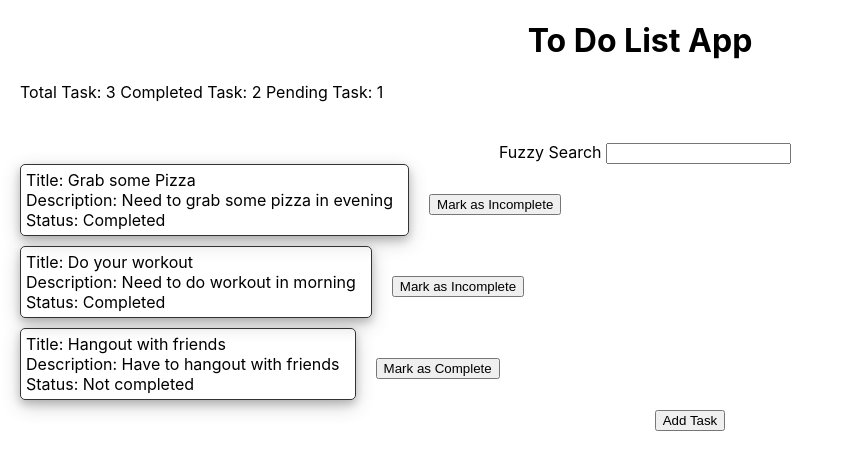
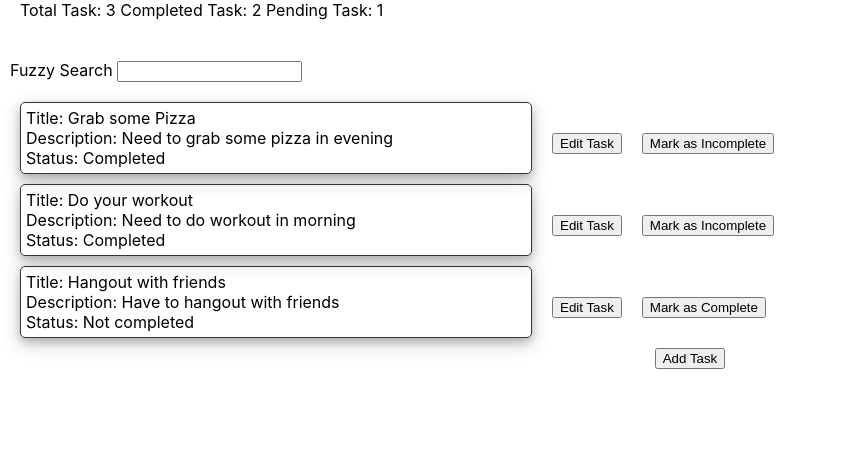
Before and after one commit to yatendradubey/todoApp, a React (Create React App) app: page / in a window 1280 px wide. Shown: the top 470 px of the page, without its empty margins (0-843 px from the left). Built offline with nearby package versions, Linux system fonts and the light colour scheme.

Commit message:
added react router

```diff
--- a/package.json
+++ b/package.json
@@ -37,6 +37,7 @@
   },
   "devDependencies": {
     "gh-pages": "^6.1.1",
+    "react-router-dom": "^6.21.3",
     "sass": "^1.70.0"
   }
 }
--- /dev/null
+++ b/src/components/ToDoList/EditTask/EditTask.js
@@ -0,0 +1,12 @@
+import React from "react";
+
+const EditTask = (props) => {
+
+  return (
+    <div>
+        <h1>Edit Task</h1>
+    </div>
+  );
+};
+
+export default EditTask;
--- a/src/components/ToDoList/ToDoList.css
+++ b/src/components/ToDoList/ToDoList.css
@@ -12,7 +12,7 @@
     border: 1px solid #333333;
     padding: 5px;
     border-radius: 5px;
-    width: fit-content;
+    width: 500px;
     box-shadow: 0 4px 8px 0 rgba(0, 0, 0, 0.2), 0 6px 20px 0 rgba(0, 0, 0, 0.19);
 }
 
@@ -55,4 +55,5 @@
 .fuzzySearchContainer {
     margin-top: 20px;
     margin-left: 10px;
+    margin-bottom: 20px;
 }
--- a/src/components/ToDoList/ToDoList.js
+++ b/src/components/ToDoList/ToDoList.js
@@ -1,16 +1,29 @@
 import React, { useState } from "react";
 import "./ToDoList.css";
 import AddTask from "./AddTask/AddTask";
+import { useNavigate } from "react-router-dom";
 
 const ToDoList = (props) => {
+  const navigate = useNavigate();
   const [tasks, setTasks] = useState(props.sampleData);
   const [visible, setVisible] = useState(false);
   let count = 0;
 
   const addNewtask = (newTask) => {
-    const newTasks = [...tasks, { title: newTask.title, description: newTask.description, completed: newTask.completed }];
+    const newTasks = [
+      ...tasks,
+      {
+        title: newTask.title,
+        description: newTask.description,
+        completed: newTask.completed,
+      },
+    ];
     setTasks(newTasks);
   };
+
+  function handleClick(i) {
+    navigate(`/editTask/${i}`);
+  }
 
   const markAsCompleteOrIncomplete = (index) => {
     let updatedTasks = [...tasks];
@@ -58,6 +71,12 @@ const ToDoList = (props) => {
                   Status: {task.completed ? "Completed" : "Not completed"}
                 </p>
               </div>
+              <button
+                className="markCompleteButton"
+                onClick={() => handleClick(i)}
+              >
+                Edit Task
+              </button>
               {!task.completed && (
                 <button
                   className="markCompleteButton"
--- a/src/index.js
+++ b/src/index.js
@@ -1,14 +1,21 @@
-import React from 'react';
-import ReactDOM from 'react-dom/client';
-import './index.css';
-import App from './App';
-import reportWebVitals from './reportWebVitals';
+import React from "react";
+import ReactDOM from "react-dom/client";
+import "./index.css";
+import App from "./App";
+import reportWebVitals from "./reportWebVitals";
+import { BrowserRouter, Route, Routes } from "react-router-dom";
+import Home from "./components/Home/Home";
+import EditTask from "./components/ToDoList/EditTask/EditTask";
 
-const root = ReactDOM.createRoot(document.getElementById('root'));
+const root = ReactDOM.createRoot(document.getElementById("root"));
 root.render(
-  <React.StrictMode>
-    <App />
-  </React.StrictMode>
+  <BrowserRouter>
+    <Routes>
+      <Route path="/" element={<App />} />
+      <Route index element={<Home />} />
+      <Route path="editTask/:id" element={<EditTask />} />
+    </Routes>
+  </BrowserRouter>
 );
 
 // If you want to start measuring performance in your app, pass a function
```
Also changed, not shown: 1 other file (tests, documents, lock files or other folders).
